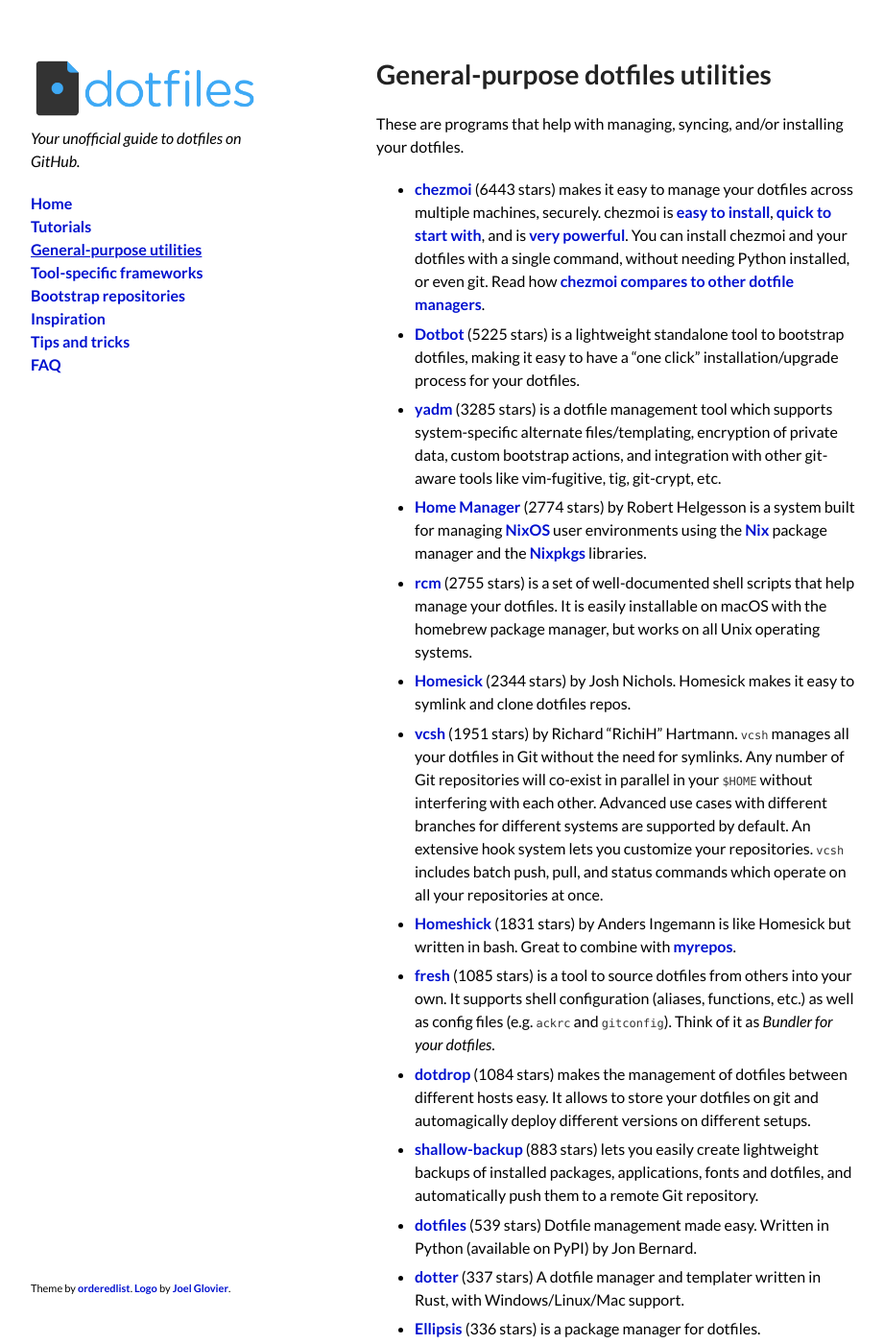
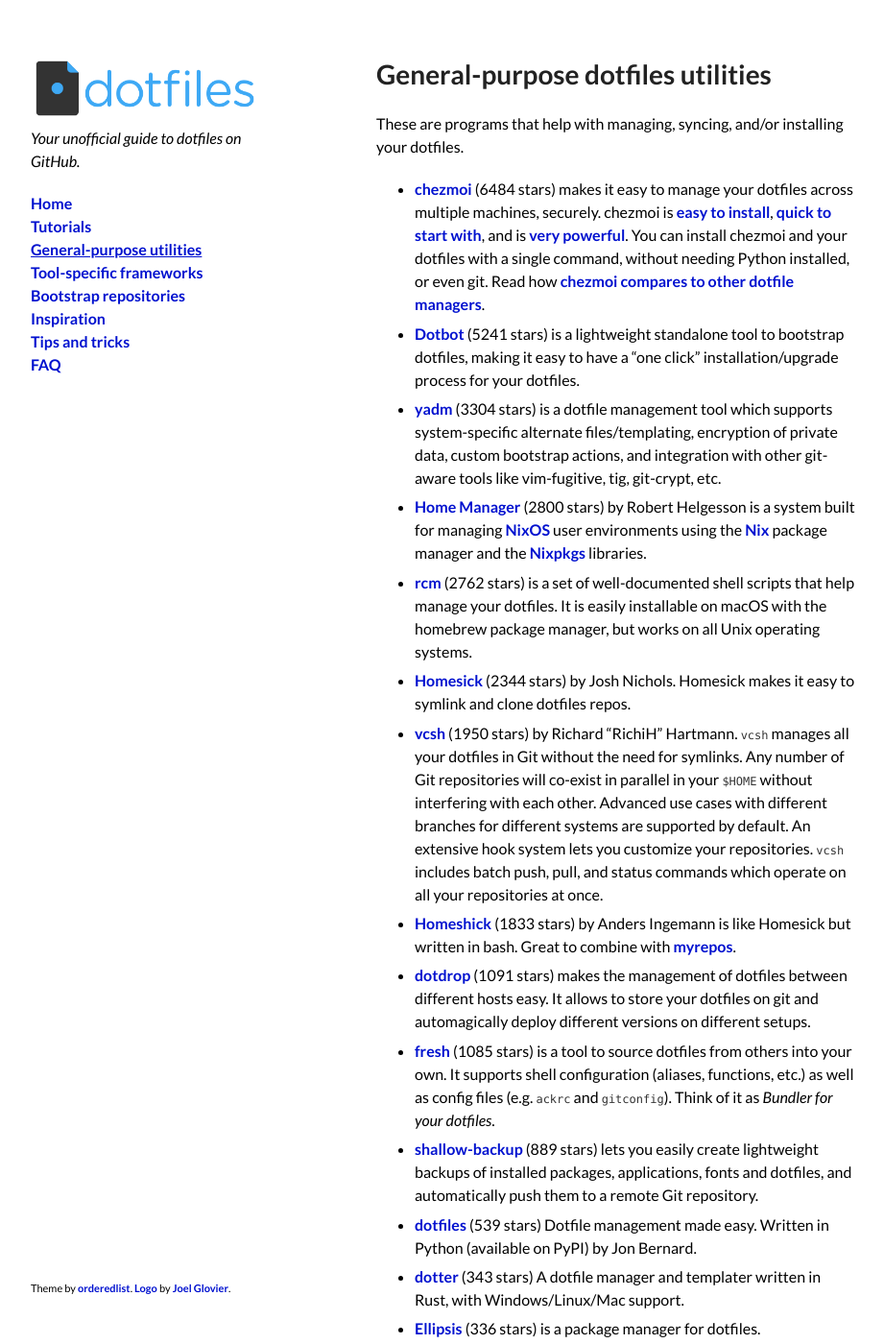
Before and after one commit to dotfiles/dotfiles.github.com, a Jekyll site: the page built from utilities.md, in a window 1280 px wide and 1400 px high. Shown: the whole window at 96% size, without its empty margins (178-1099 px from the left). Built offline with Jekyll 4.4.1, drawn with Linux system fonts in a browser that asks for light colours; comment, search, counter and statistics services are not loaded; some of the changed text lies outside the part shown.

Commit message:
Update star counts

```diff
--- a/_data/bootstrap.yml
+++ b/_data/bootstrap.yml
@@ -1,13 +1,13 @@
-- forks: 1829
+- forks: 1834
   name: thoughtbot/dotfiles
   notes: A base set of configs, plugins, scripts, and aliases for vim, tmux, git,
     ruby, and zsh.
-  stars: 7033
+  stars: 7041
   url: https://github.com/thoughtbot/dotfiles
 - forks: 356
   name: dotphiles
   notes: A community driven framework of dotfiles, for the usual terminal apps and
     shells, designed to work across multiple platforms and degrade for older versions
     of software or OS, allowing you to use the same settings on all your machines.
-  stars: 695
+  stars: 697
   url: https://github.com/dotphiles/dotphiles
--- a/_data/utilities.yml
+++ b/_data/utilities.yml
@@ -7,16 +7,16 @@
 - forks: 12
   name: bashdot
   notes: is a minimalist dotfile management framework, written 100% in bash.
-  stars: 87
+  stars: 88
   url: https://github.com/bashdot/bashdot
-- forks: 333
+- forks: 334
   name: chezmoi
   notes: makes it easy to manage your dotfiles across multiple machines, securely.
     chezmoi is [easy to install](https://chezmoi.io/install/), [quick to start with](https://chezmoi.io/quick-start/),
     and is [very powerful](https://www.chezmoi.io/user-guide/setup/). You can install
     chezmoi and your dotfiles with a single command, without needing Python installed,
     or even git. Read how [chezmoi compares to other dotfile managers](https://www.chezmoi.io/comparison-table/).
-  stars: 6443
+  stars: 6484
   url: https://github.com/twpayne/chezmoi
   website: https://chezmoi.io
 - forks: 3
@@ -44,18 +44,18 @@
   notes: is a utility to manage your dotfiles, lightweight and simple.
   stars: 114
   url: https://github.com/justone/dfm
-- forks: 242
+- forks: 241
   name: Dotbot
   notes: is a lightweight standalone tool to bootstrap dotfiles, making it easy to
     have a "one click" installation/upgrade process for your dotfiles.
-  stars: 5225
+  stars: 5241
   url: https://github.com/anishathalye/dotbot
-- forks: 69
+- forks: 68
   name: dotdrop
   notes: makes the management of dotfiles between different hosts easy. It allows
     to store your dotfiles on git and automagically deploy different versions on different
     setups.
-  stars: 1084
+  stars: 1091
   url: https://github.com/deadc0de6/dotdrop
 - forks: 31
   name: dotfiler
@@ -142,12 +142,12 @@
     you. Homely also has a clever Automatic Cleanup feature and good tutorials.
   stars: 45
   url: https://github.com/phodge/homely
-- forks: 898
+- forks: 907
   name: Home Manager
   notes: by Robert Helgesson is a system built for managing [NixOS](https://nixos.org)
     user environments using the [Nix](https://nixos.org/nix/) package manager and
     the [Nixpkgs](https://nixos.org/nixpkgs/) libraries.
-  stars: 2774
+  stars: 2800
   url: https://github.com/rycee/home-manager
 - forks: 24
   name: Homemaker
@@ -160,7 +160,7 @@
   name: Homeshick
   notes: by Anders Ingemann is like Homesick but written in bash. Great to combine
     with [myrepos](https://web.archive.org/web/20200904205236/https://waiting-for-dev.github.io/blog/2014/05/04/distributable-and-organized-dotfiles-with-homeshick-and-mr/).
-  stars: 1831
+  stars: 1833
   url: https://github.com/andsens/homeshick
 - forks: 129
   name: Homesick
@@ -179,18 +179,18 @@
     already available in the [Official Pearl Hub](https://github.com/pearl-hub).
   stars: 187
   url: https://github.com/pearl-core/pearl
-- forks: 129
+- forks: 130
   name: rcm
   notes: is a set of well-documented shell scripts that help manage your dotfiles.
     It is easily installable on macOS with the homebrew package manager, but works
     on all Unix operating systems.
-  stars: 2755
+  stars: 2762
   url: https://github.com/thoughtbot/rcm
 - forks: 155
   name: shallow-backup
   notes: lets you easily create lightweight backups of installed packages, applications,
     fonts and dotfiles, and automatically push them to a remote Git repository.
-  stars: 883
+  stars: 889
   url: https://github.com/alichtman/shallow-backup
 - forks: 12
   name: stowsh
@@ -202,7 +202,7 @@
     key differences that are more suitable to the deploy of dotfiles.
   stars: 2
   url: https://gitlab.com/semente/summon
-- forks: 120
+- forks: 121
   name: vcsh
   notes: by Richard "RichiH" Hartmann. `vcsh` manages all your dotfiles in Git without
     the need for symlinks. Any number of Git repositories will co-exist in parallel
@@ -210,14 +210,14 @@
     branches for different systems are supported by default. An extensive hook system
     lets you customize your repositories. `vcsh` includes batch push, pull, and status
     commands which operate on all your repositories at once.
-  stars: 1951
+  stars: 1950
   url: https://github.com/RichiH/vcsh
-- forks: 141
+- forks: 140
   name: yadm
   notes: is a dotfile management tool which supports system-specific alternate files/templating,
     encryption of private data, custom bootstrap actions, and integration with other
     git-aware tools like vim-fugitive, tig, git-crypt, etc.
-  stars: 3285
+  stars: 3304
   url: https://github.com/TheLocehiliosan/yadm
   website: https://yadm.io/
 - forks: 9
@@ -234,10 +234,10 @@
     multiple hosts, supports variable symlink targets and is infinitely hackable.
   stars: 4
   url: https://github.com/esc/yadoma
-- forks: 20
+- forks: 19
   name: dotter
   notes: A dotfile manager and templater written in Rust, with Windows/Linux/Mac support.
-  stars: 337
+  stars: 343
   url: https://github.com/SuperCuber/dotter
 - forks: 69
   name: dotfiles
@@ -248,6 +248,6 @@
 - forks: 27
   name: comtrya
   notes: configuration Management for Localhost / dotfiles.
-  stars: 170
+  stars: 171
   url: https://github.com/comtrya/comtrya
   website: https://www.comtrya.dev/
```
Also changed, not shown: _data/frameworks.yml (+34 -34 lines), _data/inspiration.yml (+30 -30 lines).
